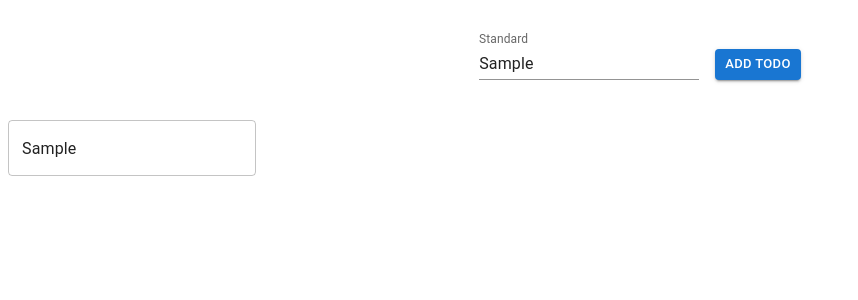
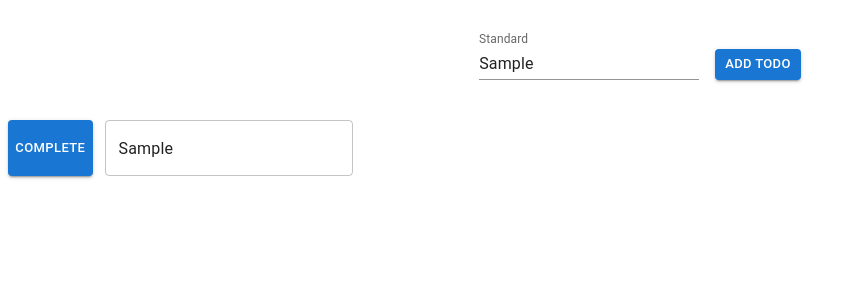
Before and after one commit to anthonyzamarro/todo, a React (Create React App) app: page / in a window 1280 px wide. Both pictures are taken after typing "Sample" into the empty fields and a click on the button "ADD TODO". Shown: the top 300 px of the page, without its empty margins (0-858 px from the left). Built offline with nearby package versions, Linux system fonts and the light colour scheme.

Commit message:
make minor code formatting adjustments, change type String to string, add complete button from MUI, and fix rendering empty list item

```diff
--- a/src/components/SearchBox.tsx
+++ b/src/components/SearchBox.tsx
@@ -8,14 +8,13 @@ interface Props {
 }
 
 const SearchBox: React.FC<Props> = ({ addTodo }) => {
-    const [todoText, updateTodoText] = useState('');
+    const [todoText, updateTodoText] = useState<string>('');
 
     const handleChange = (text: string) => {
         updateTodoText(text);
     }
 
     const handleClick = () => {
-        console.log('handleClick');
         addTodo(todoText);
     }
 
--- a/src/components/Todo.tsx
+++ b/src/components/Todo.tsx
@@ -6,7 +6,7 @@ interface Props {
 }
 
 const Todo: React.FC<Props> = ({ text }) => {
-    const [todoText, updateTodoText] = useState<String>(text);
+    const [todoText, updateTodoText] = useState<string>(text);
 
     const handleChange = (e: React.ChangeEvent<HTMLInputElement>) => {
         updateTodoText(e.target.value);
--- a/src/components/TodoList.tsx
+++ b/src/components/TodoList.tsx
@@ -1,13 +1,14 @@
 import React, { useEffect, useState } from 'react';
 import List from '@mui/material/List';
 import ListItem from '@mui/material/ListItem';
+import { Box, Button } from '@mui/material';
 
 interface Props {
     todo: React.ReactNode
 }
 
 const TodoList: React.FC<Props> = ({ todo }) => {
-    const [todoArray, updateTodoArray] = useState<React.ReactNode[]>([] );
+    const [todoArray, updateTodoArray] = useState<React.ReactNode[]>([]);
 
     useEffect(() => {
         updateTodoArray(todoArray => [...todoArray, todo]);
@@ -15,10 +16,31 @@ const TodoList: React.FC<Props> = ({ todo }) => {
 
     return (
         <>
-          <List>
-            { todoArray && todoArray.map((todoItem, index) => {
-              return <ListItem disablePadding key={index}>{todoItem}</ListItem>
-            })}
+          <List >
+            { todoArray.map((todoItem, index) => {
+              return (
+                index > 0 ?
+                <Box
+                    sx={{
+                    display: 'flex',
+                  }}
+                  key={index}
+                >
+                  <Button
+                    variant="contained"
+                    size="small"
+                    sx={{
+                      mr: '12px'
+                    }}
+                  >
+                  Complete
+                  </Button>
+                  <ListItem disablePadding >{todoItem}</ListItem>
+                </Box>
+                :
+                <div key={0}></div>
+                )
+            }) }
           </List>
         </>
     )
```
